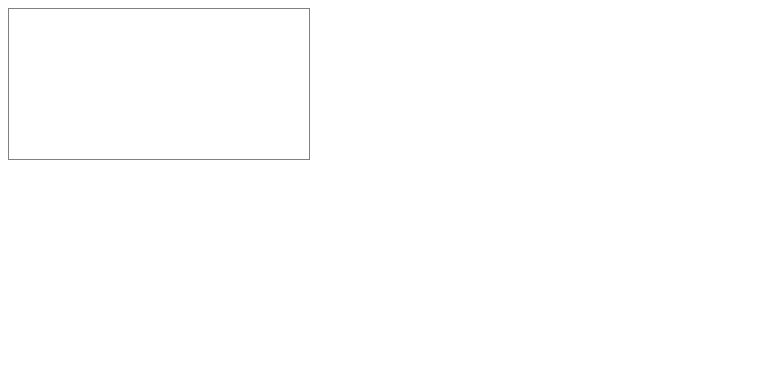
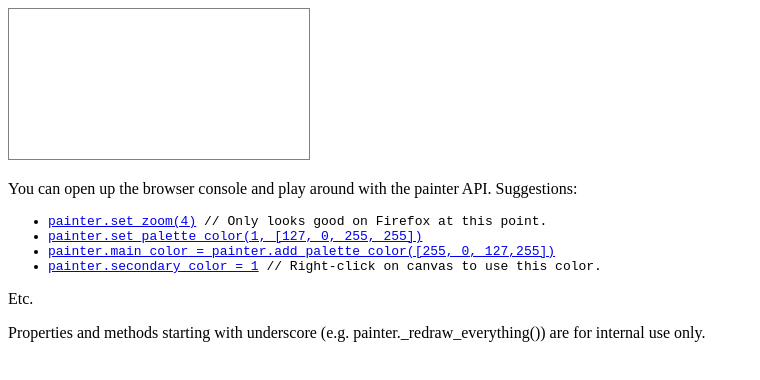
Before and after one commit to guiprav/flatness, a plain HTML site: page index.html in a window 1280 px wide. Shown: the whole page, without its empty margins (0-760 px from the left). Drawn offline with Linux system fonts and the light colour scheme.

Commit message:
Add instructional paragraphs.

```diff
--- a/index.html
+++ b/index.html
@@ -9,6 +9,35 @@
 	}
 </style>
 <canvas></canvas>
+<p>
+	You can open up the browser console and play around with the painter API. Suggestions:
+</p>
+<ul style="font-family: monospace">
+	<li>
+		<a href="#" onclick="painter.set_zoom(4); return false;">
+			painter.set_zoom(4)</a>
+		// Only looks good on Firefox at this point.
+	</li>
+	<li>
+		<a href="#" onclick="painter.set_palette_color(1, [127, 0, 255, 255]); return false;">
+			painter.set_palette_color(1, [127, 0, 255, 255])</a>
+	</li>
+	<li>
+		<a href="#" onclick="painter.main_color = painter.add_palette_color([255, 0, 127,255]); return false;">
+			painter.main_color = painter.add_palette_color([255, 0, 127,255])</a>
+	</li>
+	<li>
+		<a href="#" onclick="painter.secondary_color = 1; return false;">
+			painter.secondary_color = 1</a>
+		// Right-click on canvas to use this color.
+	</li>
+</ul>
+<p>
+	Etc.
+</p>
+<p>
+	Properties and methods starting with underscore (e.g. painter._redraw_everything()) are for internal use only.
+</p>
 <script>
 	'use strict';
 	var canvas = window.canvas = document.getElementsByTagName('canvas')[0];
```
